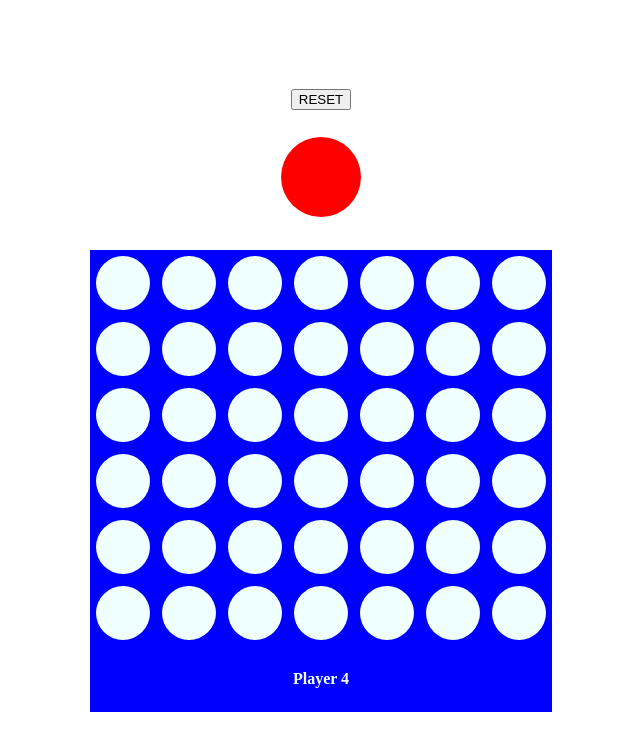
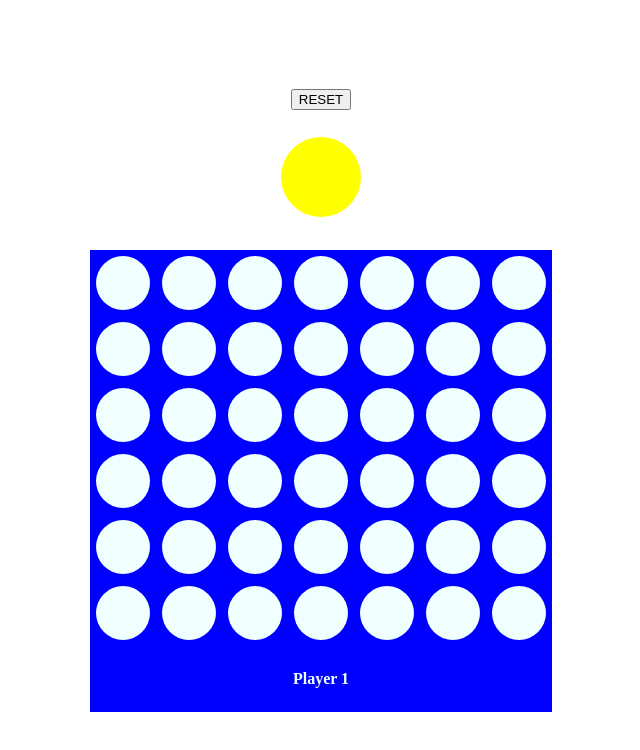
Before and after one commit to iv-lite/four-lines, an Angular app: page /board in a window 1280 px wide. Shown: the top 750 px of the page, without its empty margins (319-959 px from the left). Built offline with nearby package versions, Linux system fonts and the light colour scheme.

Commit message:
Fixed player turn based system;

```diff
--- a/src/app/board/board.component.html
+++ b/src/app/board/board.component.html
@@ -17,7 +17,7 @@
             <td colspan="7">
                 <h4>Player {{ currentPlayer.id + 1 }}</h4>
                 <p *ngIf="winner != undefined">
-                    Player {{ winner.id + 1 }} wins !
+                    Player {{ winner.id + 1}} wins !
                 </p>
             </td>
         </tr>
--- a/src/app/board/board.service.ts
+++ b/src/app/board/board.service.ts
@@ -12,13 +12,14 @@ export class BoardService {
   private _turn: BehaviorSubject<Player>;
 
   constructor() {
+
+    this.players = [P1_COLOR, P2_COLOR].map(( color, index) => new Player({ id: index, color }));
     this.reset();
   }
 
   reset() {
     this.turns = 0;
-    this.players = [P1_COLOR, P2_COLOR].map(color => new Player({ color }));
-
+    this.players.forEach(player => player.reset());
     if(this._turn == undefined)
       this._turn = new BehaviorSubject<Player>(this.players[this.turns]);
     else
@@ -34,6 +35,6 @@ export class BoardService {
   }
 
   next() {
-    this._turn.next(this.players[++this.turns % 2]);
+    this._turn.next(this.players[this.turns++ % 2]);
   }
 }
--- a/src/app/board/player.ts
+++ b/src/app/board/player.ts
@@ -19,4 +19,8 @@ export class Player {
 
         return --this.pieces;
     }
+
+    reset() {
+        this.pieces = NBR_PIECES;
+    }
 }
```
